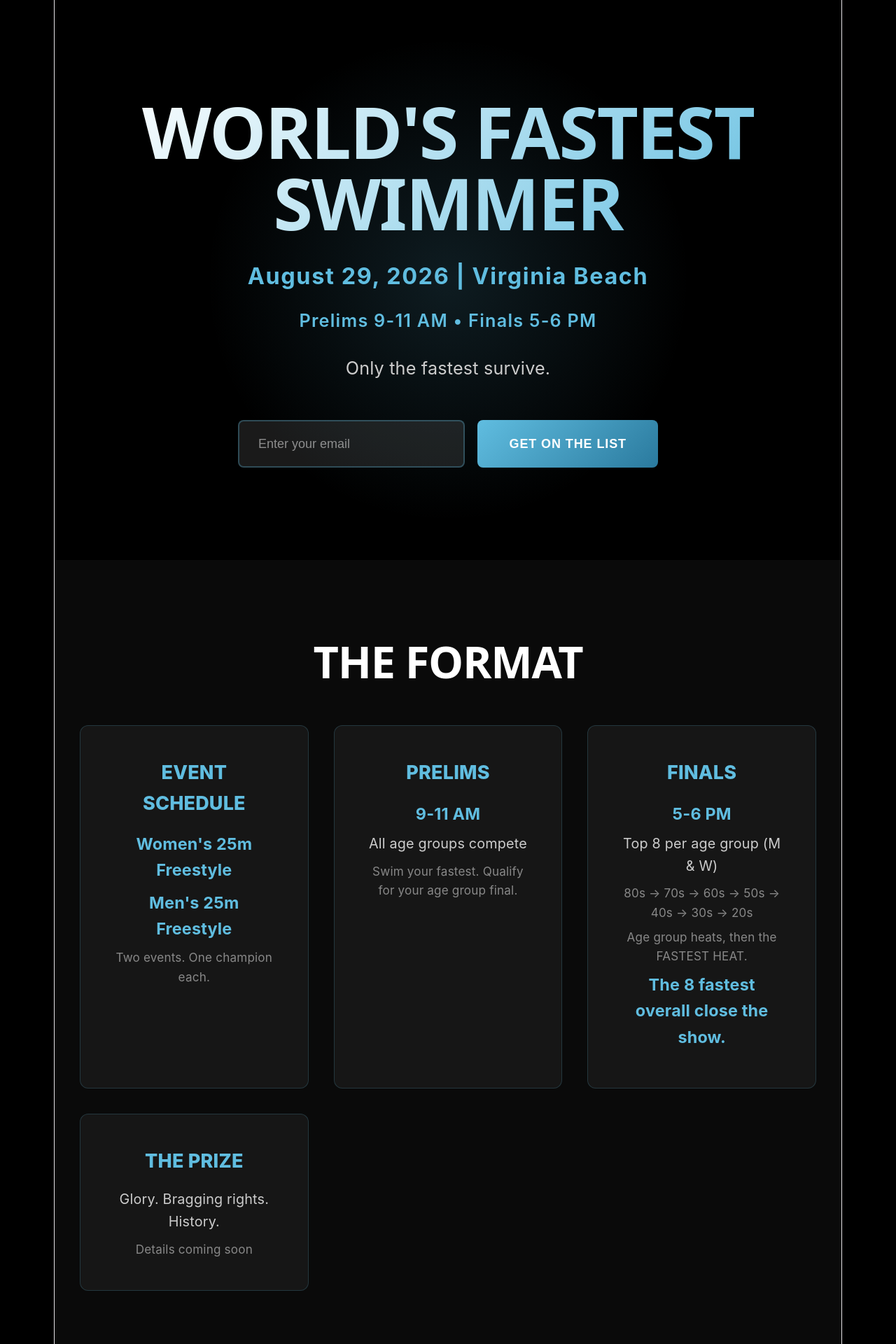
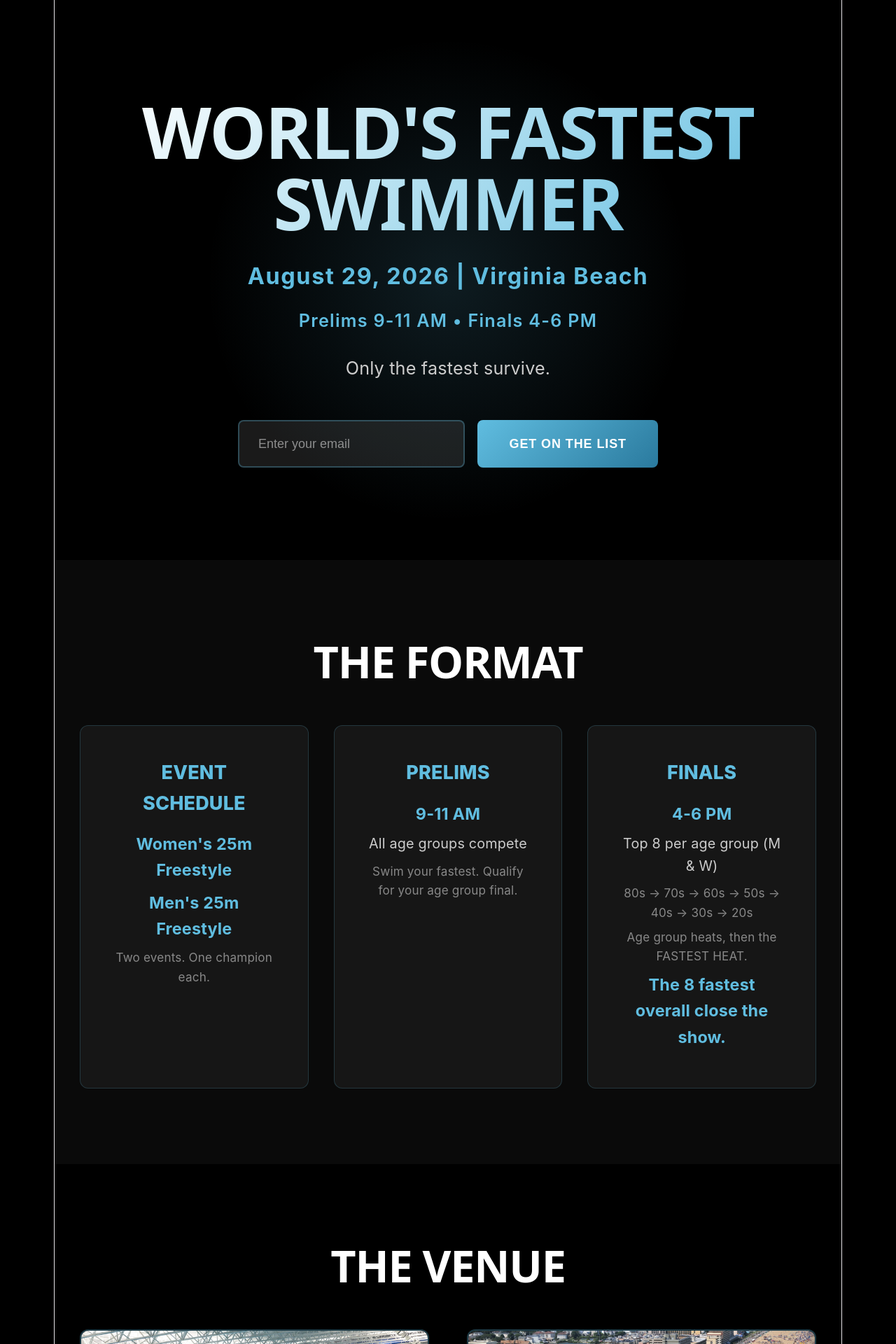
Before and after one commit to swimnerdtim/worldsfastestswimmer, a React (Vite) app: page / in a window 1280 px wide. Shown: the top 1920 px of the page at 70% size. Built offline with nearby package versions, Linux system fonts and the light colour scheme.

Commit message:
Remove THE PRIZE section, update finals to 4-6 PM

```diff
--- a/src/App.jsx
+++ b/src/App.jsx
@@ -23,7 +23,7 @@ function App() {
         <div className="hero-content">
           <h1 className="hero-title">WORLD'S FASTEST SWIMMER</h1>
           <p className="hero-subtitle">August 29, 2026 | Virginia Beach</p>
-          <p className="hero-tagline">Prelims 9-11 AM • Finals 5-6 PM</p>
+          <p className="hero-tagline">Prelims 9-11 AM • Finals 4-6 PM</p>
           <p className="hero-description">Only the fastest survive.</p>
 
           <form onSubmit={handleSubmit} className="email-form">
@@ -65,16 +65,11 @@ function App() {
             </div>
             <div className="format-card">
               <h3>FINALS</h3>
-              <p className="highlight">5-6 PM</p>
+              <p className="highlight">4-6 PM</p>
               <p>Top 8 per age group (M & W)</p>
               <p className="subtext">80s → 70s → 60s → 50s → 40s → 30s → 20s</p>
               <p className="subtext" style={{marginTop: '8px'}}>Age group heats, then the FASTEST HEAT.</p>
               <p className="highlight" style={{marginTop: '8px'}}>The 8 fastest overall close the show.</p>
-            </div>
-            <div className="format-card">
-              <h3>THE PRIZE</h3>
-              <p>Glory. Bragging rights. History.</p>
-              <p className="subtext">Details coming soon</p>
             </div>
           </div>
         </div>
```
